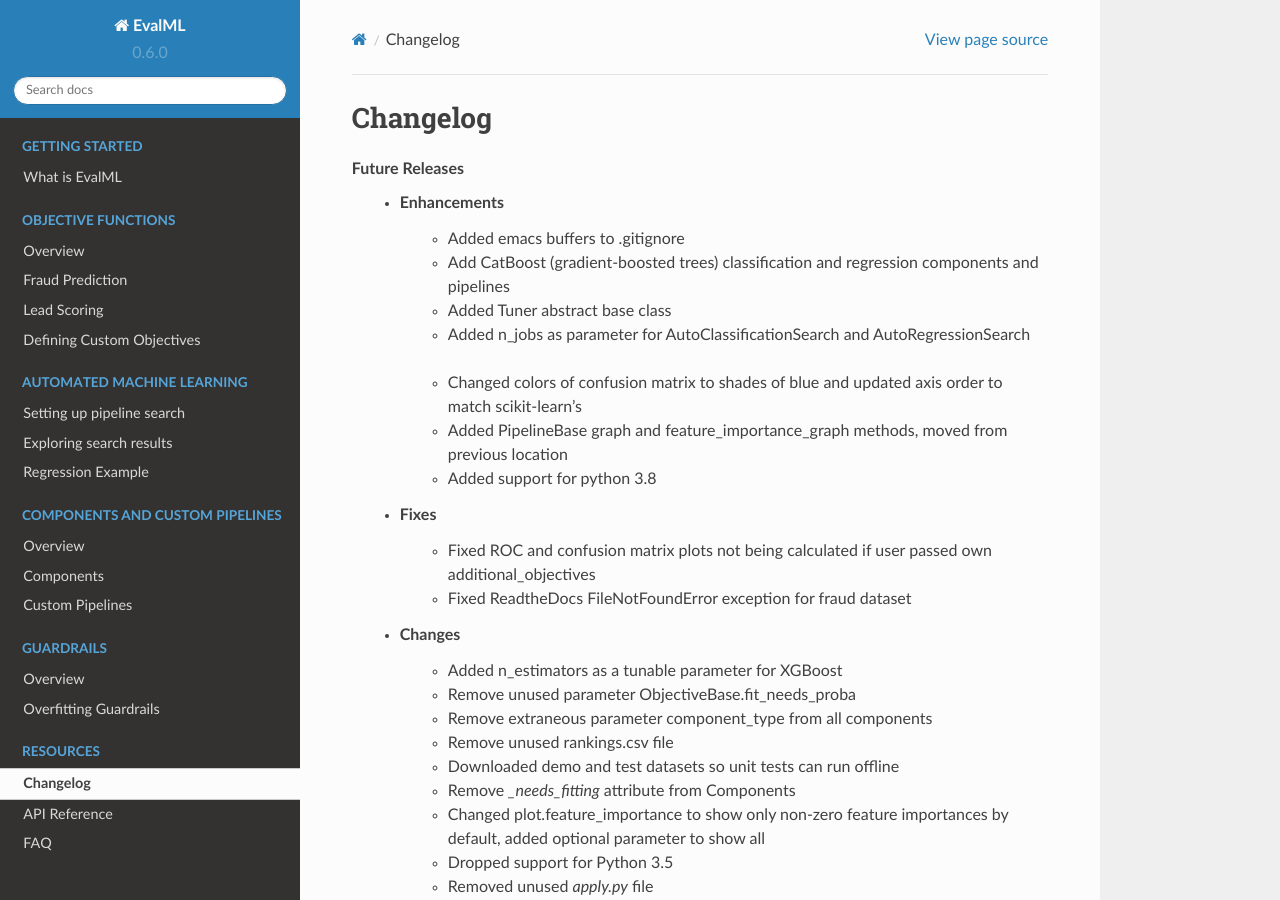
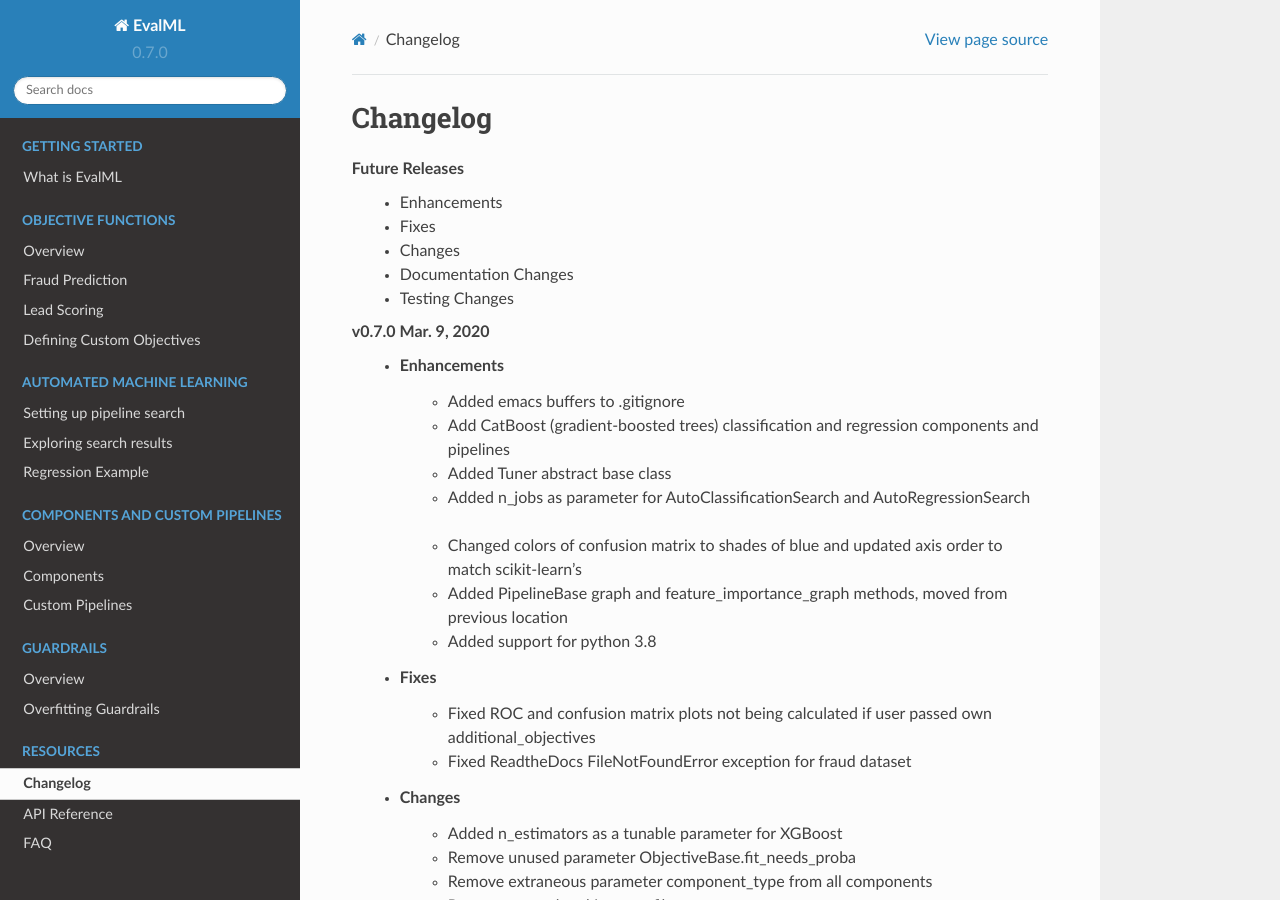
Before and after one commit to alteryx/evalml, a Sphinx documentation site: the page built from docs/source/changelog.rst, in a window 1280 px wide and 900 px high. Built offline with Sphinx 7.4.7 and the Read the Docs theme 2.0.0, drawn with Linux system fonts in a browser that asks for light colours; comment, search, counter and statistics services are not loaded.

Commit message:
v0.7.0 (#471)
* v0.7.0

* pushing fresh build for circleCI

```diff
--- a/docs/source/changelog.rst
+++ b/docs/source/changelog.rst
@@ -3,6 +3,14 @@
 Changelog
 ---------
 **Future Releases**
+    * Enhancements
+    * Fixes
+    * Changes
+    * Documentation Changes
+    * Testing Changes
+
+
+**v0.7.0 Mar. 9, 2020**
     * Enhancements
         * Added emacs buffers to .gitignore :pr:`350`
         * Add CatBoost (gradient-boosted trees) classification and regression components and pipelines :pr:`247`
--- a/evalml/__init__.py
+++ b/evalml/__init__.py
@@ -27,4 +27,4 @@
 warnings.filterwarnings("ignore", category=DeprecationWarning)
 
 
-__version__ = '0.6.0'
+__version__ = '0.7.0'
--- a/setup.py
+++ b/setup.py
@@ -2,7 +2,7 @@
 
 setup(
     name='evalml',
-    version='0.6.0',
+    version='0.7.0',
     author='Feature Labs, Inc.',
     author_email='support@featurelabs.com',
     url='http://www.featurelabs.com/',
```
